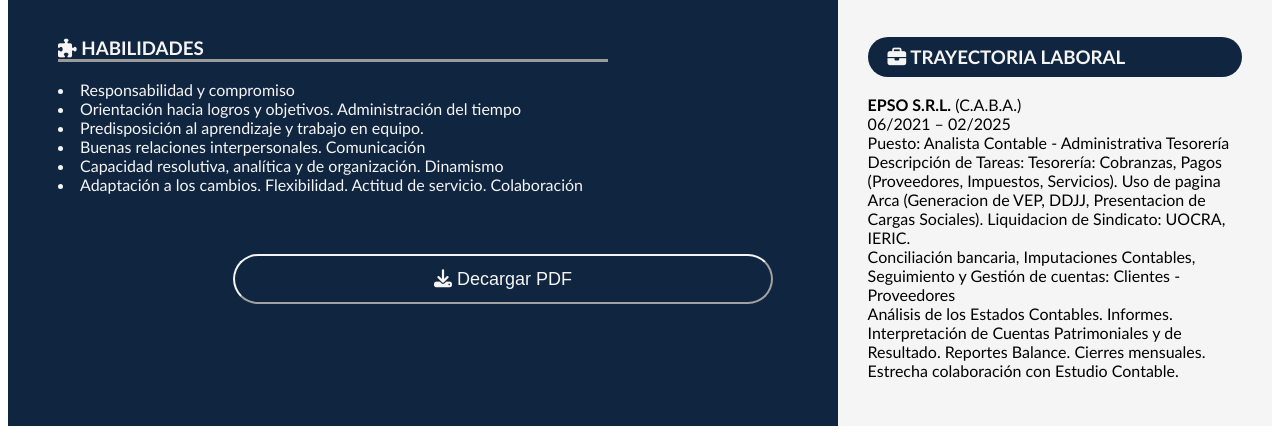
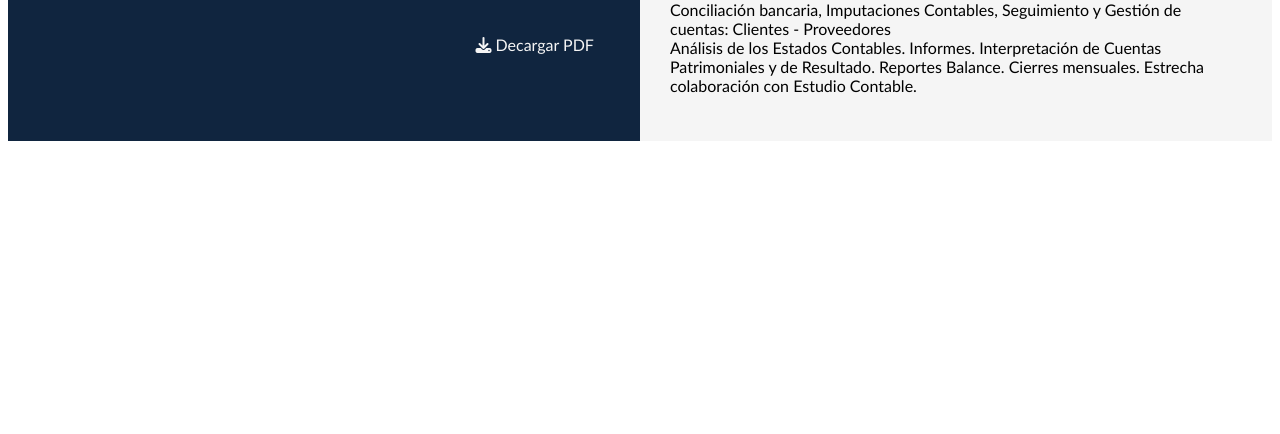
Before and after one commit to CharitoLucero/CV, a plain HTML site: page index.html in a window 1280 px wide. Shown: the part 869-1303 px from the top of the page. After the commit the page ends 1018 px from the top, so only its background shows below. Drawn offline with Linux system fonts and the light colour scheme.

Commit message:
cambios en class download

```diff
--- a/cv.css
+++ b/cv.css
@@ -35,6 +35,7 @@ a:visited {
 a:hover {
    text-decoration: underline;
 }
+
 
 
 /* Estilos de Clases */
@@ -151,23 +152,16 @@ a:hover {
 }
 
 .download {
-    height: 50px;
-    width: 100%;
-    /* padding: 0px 20px;*/
-    margin: 30px 225px;
+    grid-column: 3/ 3;
+    margin: 20px;
     background-color:#10253f;
-    border-radius: 25px;
-    border-color: whitesmoke;
-    box-shadow: 5px whitesmoke;
-    font-size: 18px;
     color: whitesmoke;
     text-align: center;
-    /* align-content: center; */
     cursor: pointer;
 }
 
 .download:hover {
-    box-shadow: 50px whitesmoke;
     background-color: whitesmoke;
+    border-radius: 25px;
     color: #10253f;
 }
--- a/index.html
+++ b/index.html
@@ -111,11 +111,11 @@
             </div>
 
             <!-- Descarga de PDF -->
-            <div >
-                <button class="download">
+            <div class="download">
+
                     <i class="fa-solid fa-download"></i>
                     <a href="./pdf/LuceroSara.Programadora.pdf" target="_blank">Decargar PDF</a>
-                </button>
+
             </div>
 
             <!-- Formación -->
```
Also changed, not shown: 2 other files.
